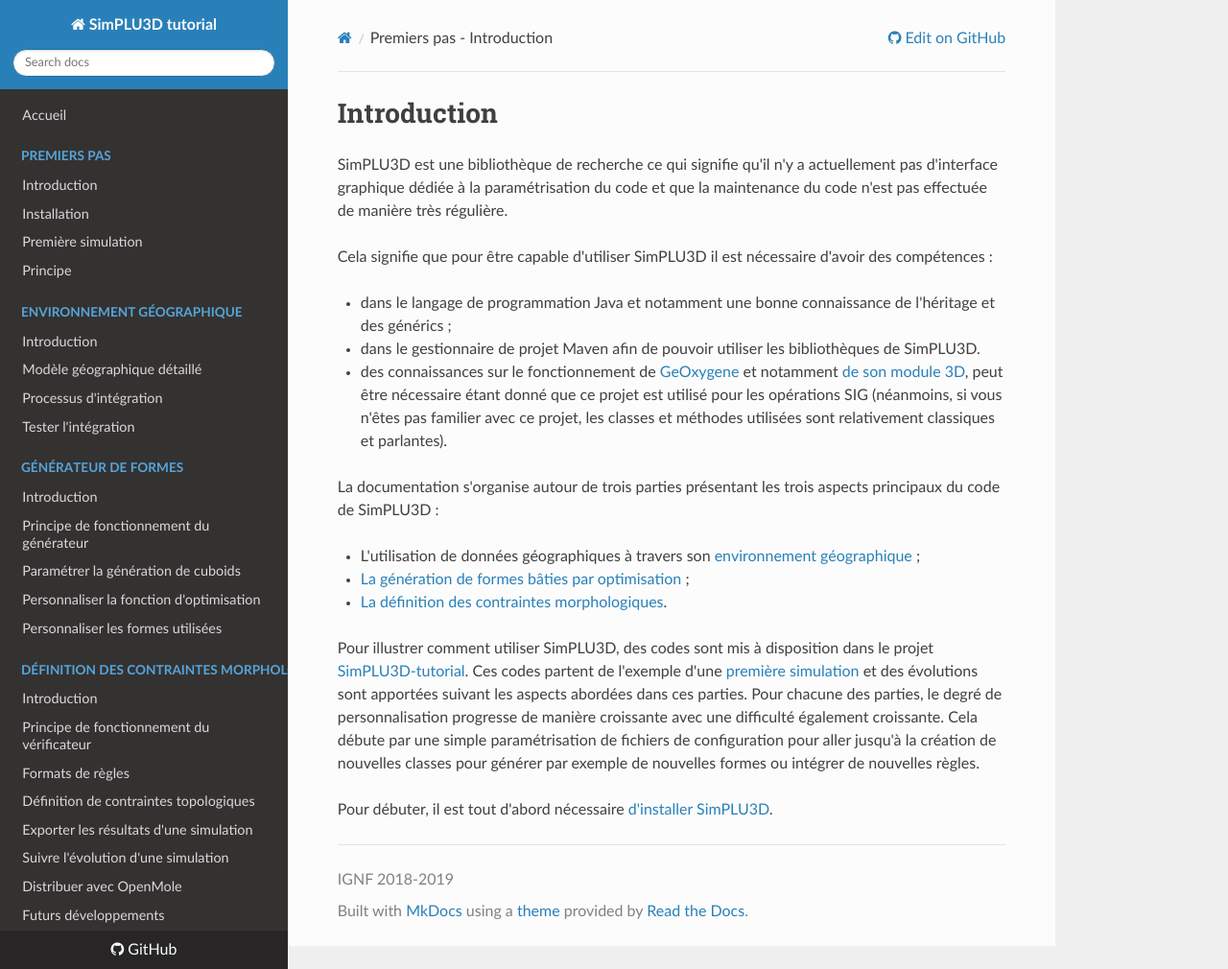
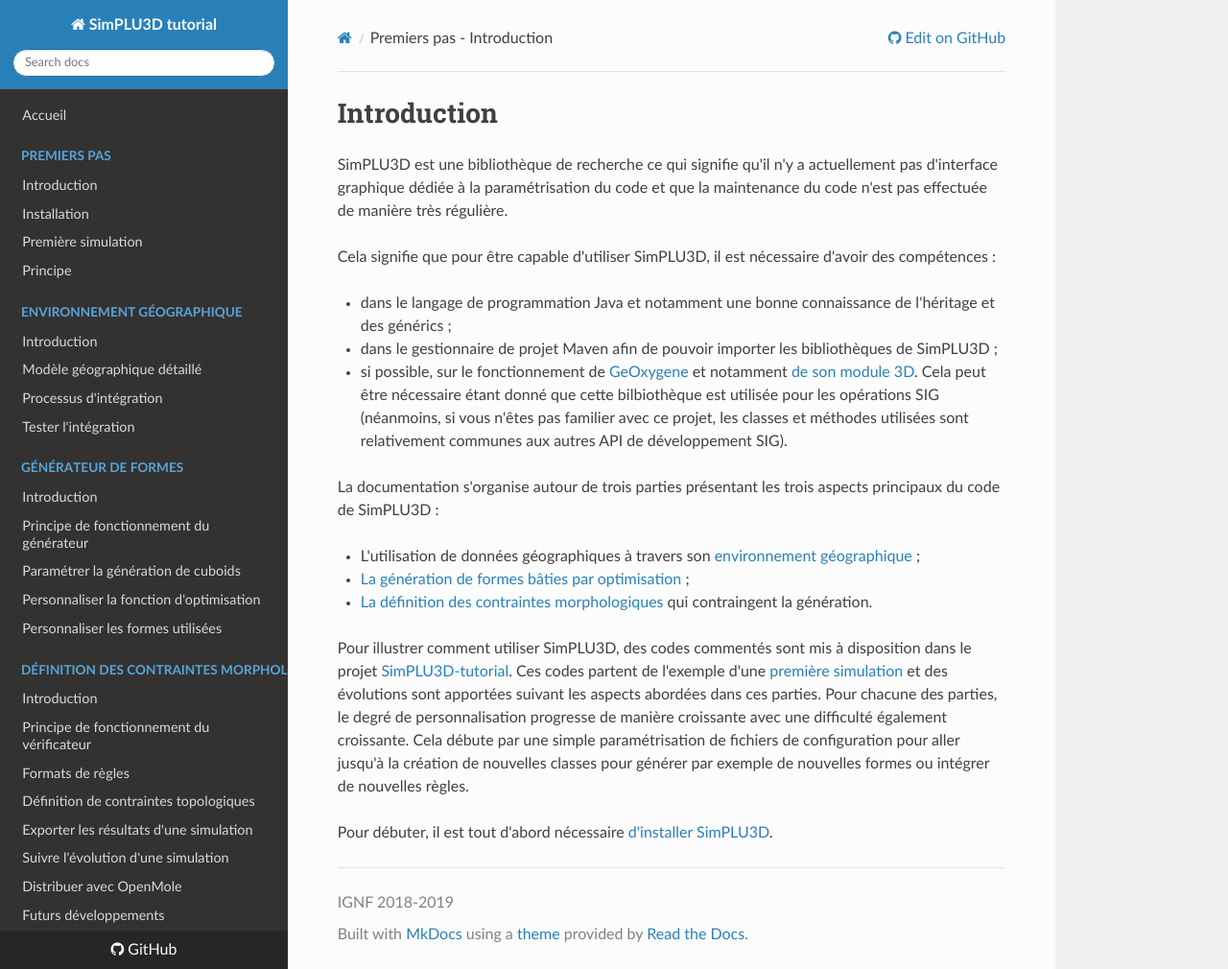
Before and after one commit to SimPLU3D/simplu3D-tutorial, an MkDocs documentation site: the page built from docs/begin/intro.md, in a window 1280 px wide and 1010 px high. Shown: the whole window at 96% size. Built offline with MkDocs 1.6.1, drawn with Linux system fonts in a browser that asks for light colours; nearby versions of some CDN libraries.

Commit message:
Update intro.md

```diff
--- a/docs/begin/intro.md
+++ b/docs/begin/intro.md
@@ -10,18 +10,18 @@ date: 2018-10-26
 
 SimPLU3D est une bibliothèque de recherche ce qui signifie qu'il n'y a actuellement pas d'interface graphique dédiée à la paramétrisation du code et que la maintenance du code n'est pas effectuée de manière très régulière.
 
-Cela signifie que pour être capable d'utiliser SimPLU3D il est nécessaire d'avoir des compétences :
+Cela signifie que pour être capable d'utiliser SimPLU3D, il est nécessaire d'avoir des compétences :
 
 - dans le langage de programmation Java et notamment une bonne connaissance de l'héritage et des générics ;
--  dans le gestionnaire de projet Maven afin de pouvoir utiliser les bibliothèques de SimPLU3D.
-- des connaissances sur le fonctionnement de [GeOxygene](http://ignf.github.io/geoxygene/) et notamment [de son module 3D](http://ignf.github.io/geoxygene/documentation/application/3d.html), peut être nécessaire étant donné que ce projet est utilisé pour les opérations SIG (néanmoins, si vous n'êtes pas familier avec ce projet, les classes et méthodes utilisées sont relativement classiques et parlantes).
+- dans le gestionnaire de projet Maven afin de pouvoir importer les bibliothèques de SimPLU3D ;
+- si possible, sur le fonctionnement de [GeOxygene](http://ignf.github.io/geoxygene/) et notamment [de son module 3D](http://ignf.github.io/geoxygene/documentation/application/3d.html). Cela peut être nécessaire étant donné que cette bilbiothèque est utilisée pour les opérations SIG (néanmoins, si vous n'êtes pas familier avec ce projet, les classes et méthodes utilisées sont relativement communes aux autres API de développement SIG).
 
 La documentation s'organise autour de trois parties présentant les trois aspects principaux du code de SimPLU3D :
 
 - L'utilisation de données géographiques à travers son [environnement géographique](../envgeo/intro.md) ;
 - [La génération de formes bâties par optimisation](../generator/intro.md) ;
-- [La définition des contraintes morphologiques](../generator/intro.md).
+- [La définition des contraintes morphologiques](../generator/intro.md) qui contraingent la génération.
 
-Pour illustrer comment utiliser SimPLU3D, des codes sont mis à disposition dans le projet [SimPLU3D-tutorial](https://github.com/SimPLU3D/simplu3D-tutorial). Ces codes partent de l'exemple d'une [première simulation](first_simulation.md) et des évolutions sont apportées suivant les aspects abordées dans ces parties. Pour chacune des parties, le degré de personnalisation progresse de manière croissante avec une difficulté également croissante. Cela débute par une simple paramétrisation de fichiers de configuration pour aller jusqu'à la création de nouvelles classes pour générer par exemple de nouvelles formes ou intégrer de nouvelles règles.
+Pour illustrer comment utiliser SimPLU3D, des codes commentés sont mis à disposition dans le projet [SimPLU3D-tutorial](https://github.com/SimPLU3D/simplu3D-tutorial). Ces codes partent de l'exemple d'une [première simulation](first_simulation.md) et des évolutions sont apportées suivant les aspects abordées dans ces parties. Pour chacune des parties, le degré de personnalisation progresse de manière croissante avec une difficulté également croissante. Cela débute par une simple paramétrisation de fichiers de configuration pour aller jusqu'à la création de nouvelles classes pour générer par exemple de nouvelles formes ou intégrer de nouvelles règles.
 
 Pour débuter, il est tout d'abord nécessaire [d'installer SimPLU3D](installation.md).
```
